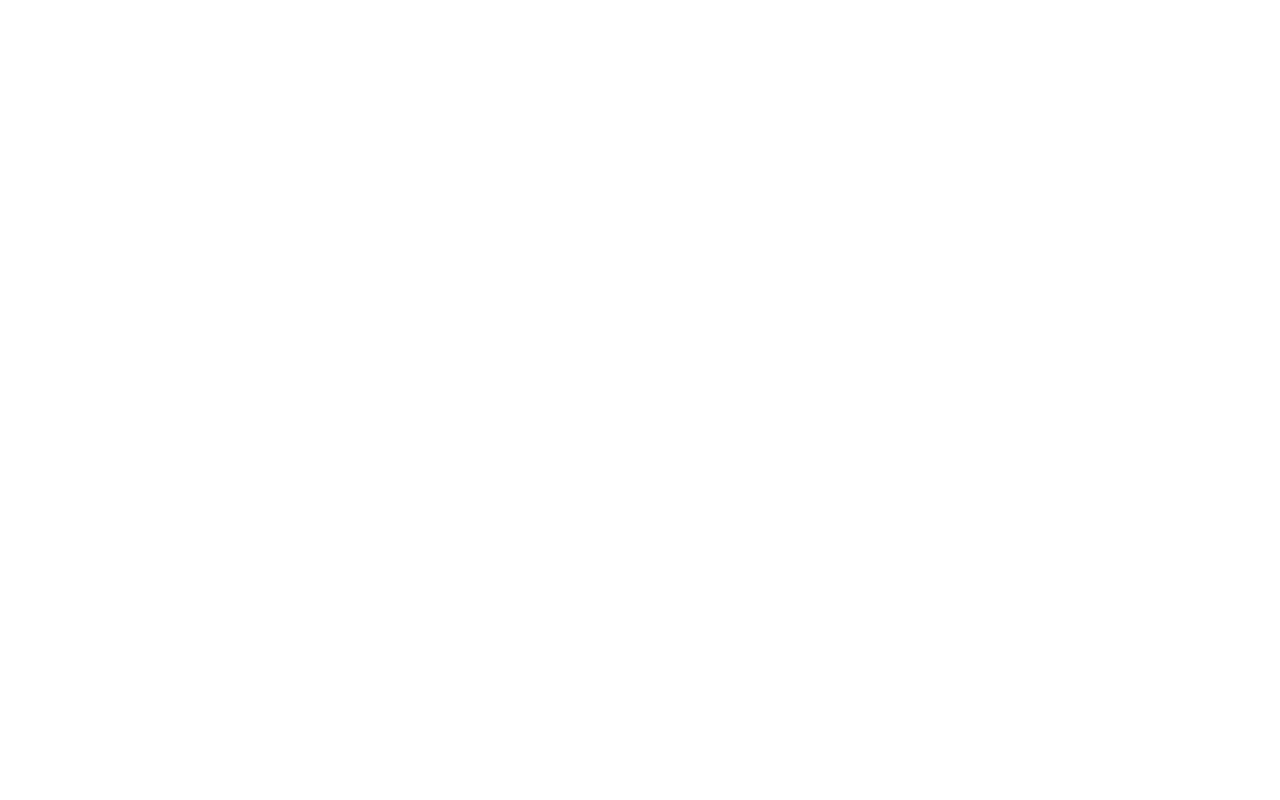
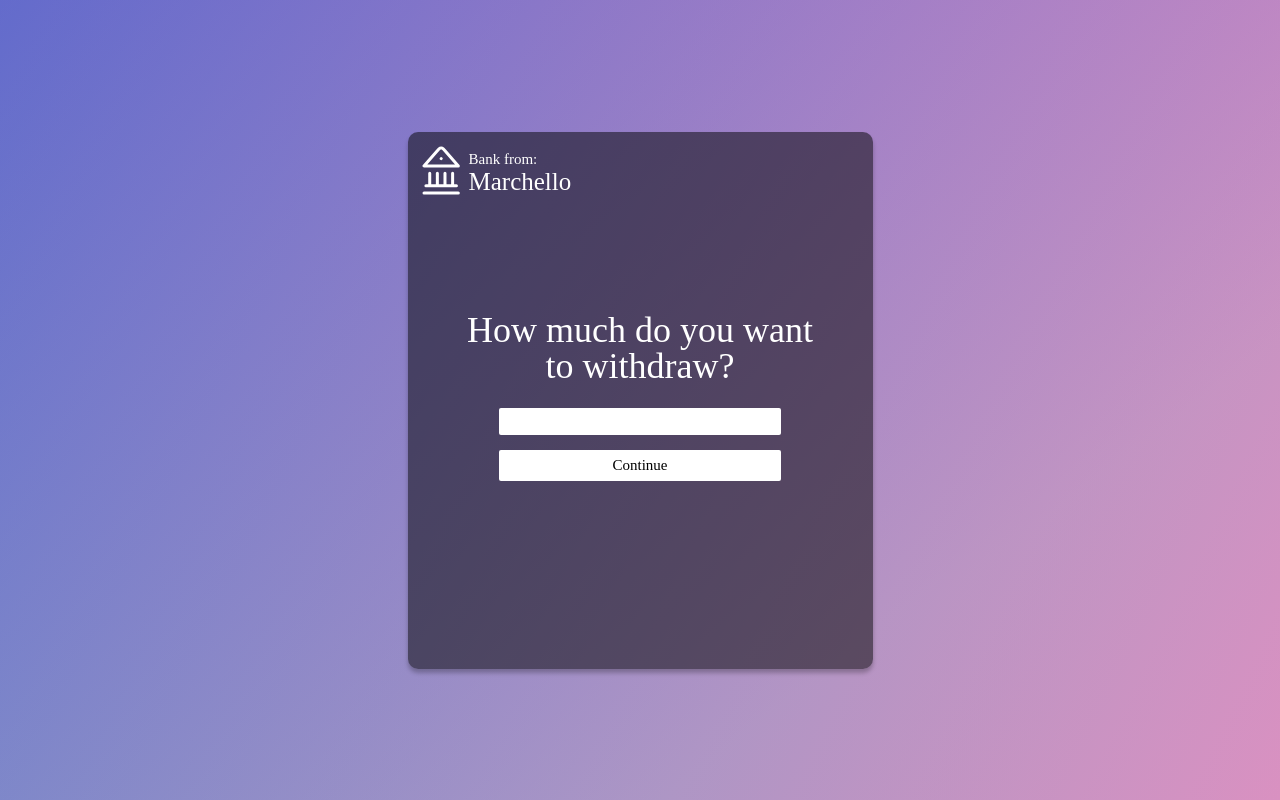
Before and after one commit to Marchello-Projects/Bank-from-Marchello_BFM_, a plain HTML site: page html screens/Withdraw money screen/wms.html in a window 1280 px wide. Drawn offline with Linux system fonts and the light colour scheme; a web font is replaced by a local one.

Commit message:
Withdraw money screen

```diff
--- a/html screens/Withdraw money screen/wms.html
+++ b/html screens/Withdraw money screen/wms.html
@@ -0,0 +1,41 @@
+<!DOCTYPE html>
+<html lang="en">
+<head>
+    <meta charset="UTF-8">
+    <meta name="viewport" content="width=device-width, initial-scale=1.0">
+    <title>Document</title>
+
+    <link rel="preconnect" href="https://fonts.googleapis.com">
+    <link rel="preconnect" href="https://fonts.gstatic.com" crossorigin>
+    <link href="https://fonts.googleapis.com/css2?family=Overpass+Mono:wght@300..700&display=swap" rel="stylesheet">
+
+    <link rel="stylesheet" href="./wmsReset.css">
+    <link rel="stylesheet" href="./wms.css">
+</head>
+<body>
+    <main class="mainContent">
+        <div class="mainContent_mainBlock">
+            <div class="mainContent_mainBlock_logoBlock">
+                <svg xmlns="http://www.w3.org/2000/svg" width="38" height="49" viewBox="0 0 38 49" fill="none">
+                    <path d="M2 47H36.3397M3.90776 39.6326H34.432M7.72329 39.6326V27.3537M15.3543 39.6326V27.3537M22.9854 39.6326V27.3537M30.6164 39.6326V27.3537M19.1699 12.6358L19.184 12.6193M36.3397 19.9864L23.2258 4.98092C21.7906 3.33884 21.073 2.51782 20.2634 2.20601C19.5499 1.93133 18.7898 1.93133 18.0763 2.20601C17.2667 2.51782 16.5492 3.33884 15.114 4.98092L2 19.9864H36.3397Z" stroke="white" stroke-width="3" stroke-linecap="round" stroke-linejoin="round"/>
+                </svg>
+                <div class="mainContent_mainBlock_logoBlock_textBlock">
+                    <p class="mainContent_mainBlock_logoBlock_textBlock_miniTitle">Bank from:</p>
+                    <h1 class="mainContent_mainBlock_logoBlock_textBlock_titleLogo">Marchello</h1>
+                </div>
+            </div>
+            <div class="mainContent_mainBlock_centerBlock">
+                <div class="mainContent_mainBlock_centerBlock_inputForm">
+                    <h1 class="mainContent_mainBlock_centerBlock_inputForm_titleText">How much do you want to withdraw?</h1>
+                    <div class="mainContent_mainBlock_centerBlock_inputForm_inputCenter">
+                        <input class="mainContent_mainBlock_centerBlock_inputForm_inputCenter_input" type="text">
+                    </div>
+                    <div class="mainContent_mainBlock_centerBlock_inputForm_buttonCenter">
+                        <button class="mainContent_mainBlock_centerBlock_inputForm_buttonCenter_button">Continue</button>
+                    </div>
+                </div>
+            </div>
+        </div>
+    </main>
+</body>
+</html>
--- a/html screens/Withdraw money screen/wms.scss
+++ b/html screens/Withdraw money screen/wms.scss
@@ -0,0 +1,108 @@
+@mixin FlexElement($justify, $align) {
+    display: flex;
+    justify-content: $justify;
+    align-items: $align;
+}
+
+@mixin ForBlocks ($justify) {
+    display: flex;
+    justify-content: $justify;
+}
+
+body {
+    @include FlexElement(center, center);
+    width: 100%;
+    height: 100vh;
+    background: linear-gradient(143deg, rgba(255, 0, 0, 0.20) 0.44%, rgba(250, 255, 0, 0.20) 73.86%), linear-gradient(116deg, #3687FF -4.55%, #D176F1 100%);
+}
+
+.mainContent {
+    &_mainBlock {
+        width: 465px;
+        height: 537px;
+        border-radius: 10px;
+        background: rgba(0, 0, 0, 0.50);
+        box-shadow: 0px 4px 4px 0px rgba(0, 0, 0, 0.25);
+        &_logoBlock {
+            margin: 14px 0 0 14px;
+            position: absolute;
+            display: flex;
+            column-gap: 9px;
+            width: 196px;
+            height: 51px;
+            &_textBlock {
+                width: 137px;
+                height: 51px;
+                &_miniTitle {
+                    color: #FFF;
+                    font-family: "Overpass Mono";
+                    font-size: 15px;
+                    font-style: normal;
+                    font-weight: 400;
+                    line-height: normal;
+                    margin-top: 5px
+                }
+                &_titleLogo {
+                    color: #FFF;
+                    font-family: "Overpass Mono";
+                    font-size: 25px;
+                    font-style: normal;
+                    font-weight: 400;
+                    line-height: normal;
+                }
+            }
+        }
+        &_centerBlock {
+            @include FlexElement(center, center);
+            height: 100%;
+            &_inputForm {
+                width: 377px;
+                height: 176px;
+                &_titleText {
+                    color: #FFF;
+                    text-align: center;
+                    font-family: "Overpass Mono";
+                    font-size: 36px;
+                    font-style: normal;
+                    font-weight: 400;
+                }
+                &_inputCenter {
+                    @include ForBlocks(center);
+                    &_input {
+                        width: 278px;
+                        height: 25px;
+                        border-radius: 2px;
+                        border: none;
+                        outline: none;
+                        font-family: "Overpass Mono";
+                        margin-top: 24px;
+                    }
+                }
+                &_buttonCenter {
+                    @include ForBlocks(center);
+                    &_button {
+                        width: 282.5px;
+                        height: 31px;
+                        border-radius: 2px;
+                        background: #ffffff;
+                        color: #000000;
+                        font-family: "Overpass Mono";
+                        font-size: 15px;
+                        font-style: normal;
+                        font-weight: 400;
+                        line-height: normal;
+                        border: none;
+                        transition-duration: 0.6s;
+                        cursor: pointer;
+                        margin-top: 15px;
+                        &:hover {
+                            background: #12A921;
+                            color: #ffffff;
+                            transition-duration: 0.6s;
+                        }
+                    }
+                }
+            }
+        }
+    }
+}
--- /dev/null
+++ b/html screens/Withdraw money screen/wmsReset.css
@@ -0,0 +1,17 @@
+/*
+*  html5resetcss
+*/
+html,body,div,span,object,iframe,h1,h2,h3,h4,h5,h6,p,blockquote,pre,abbr,address,cite,code,del,dfn,em,img,ins,kbd,q,samp,small,strong,sub,sup,var,b,i,dl,dt,dd,ol,ul,li,fieldset,form,label,legend,table,caption,tbody,tfoot,thead,tr,th,td,article,aside,canvas,details,figcaption,figure,footer,header,hgroup,menu,nav,section,summary,time,mark,audio,video{margin:0;padding:0;border:0;outline:0;font-size:100%;vertical-align:baseline;background:transparent}
+body{line-height:1}
+article,aside,details,figcaption,figure,footer,header,hgroup,menu,nav,section{display:block}
+nav ul{list-style:none}
+blockquote,q{quotes:none}
+blockquote:before,blockquote:after,q:before,q:after{content:none}
+a{margin:0;padding:0;font-size:100%;vertical-align:baseline;background:transparent}
+ins{background-color:#ff9;color:#000;text-decoration:none}
+mark{background-color:#ff9;color:#000;font-style:italic;font-weight:bold}
+del{text-decoration:line-through}
+abbr[title],dfn[title]{border-bottom:1px dotted;cursor:help}
+table{border-collapse:collapse;border-spacing:0}
+hr{display:block;height:1px;border:0;border-top:1px solid #ccc;margin:1em 0;padding:0}
+input,select{vertical-align:middle}
```
Also changed, not shown: html screens/Withdraw money screen/wms.css, 1 other file.
